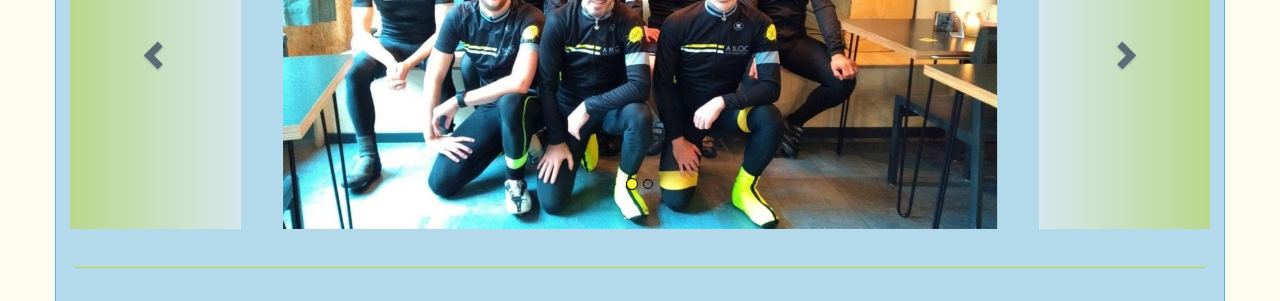
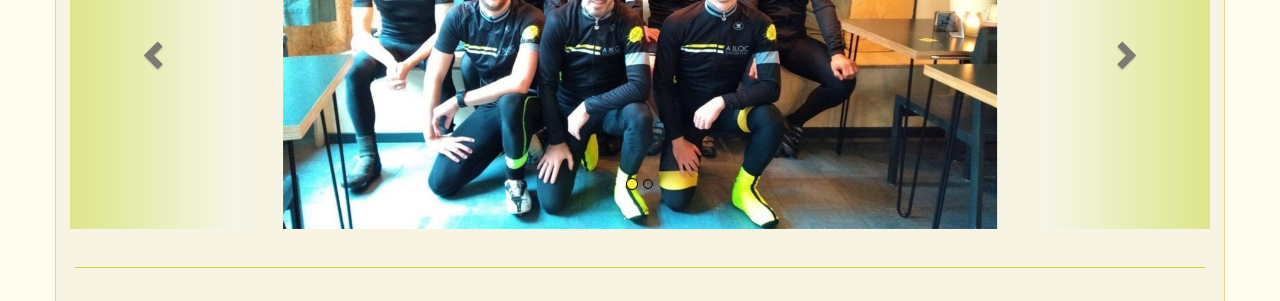
Before and after one commit to tommyclemansi/abloc, a plain HTML site: page index.html in a window 1280 px wide. Shown: the part 171-472 px from the top of the page. Drawn offline with nearby package versions, Linux system fonts and the light colour scheme.

Commit message:
change bg color

```diff
--- a/less/variables.less
+++ b/less/variables.less
@@ -5,7 +5,7 @@
 /*
 these are my custom variables, this to simplify background / forgroun choices afterwards
 */
-@mobiback: #b4d9eb; /*background of page set in well */
+@mobiback: #f8f4e4; /*background of page set in well */
 @mobifront: #4b4b4b; /* green from icon */
 @pageback: #fefeee;
     //#fafafa;
```
Also changed, not shown: css/bootstrap.css, css/theme.css.
